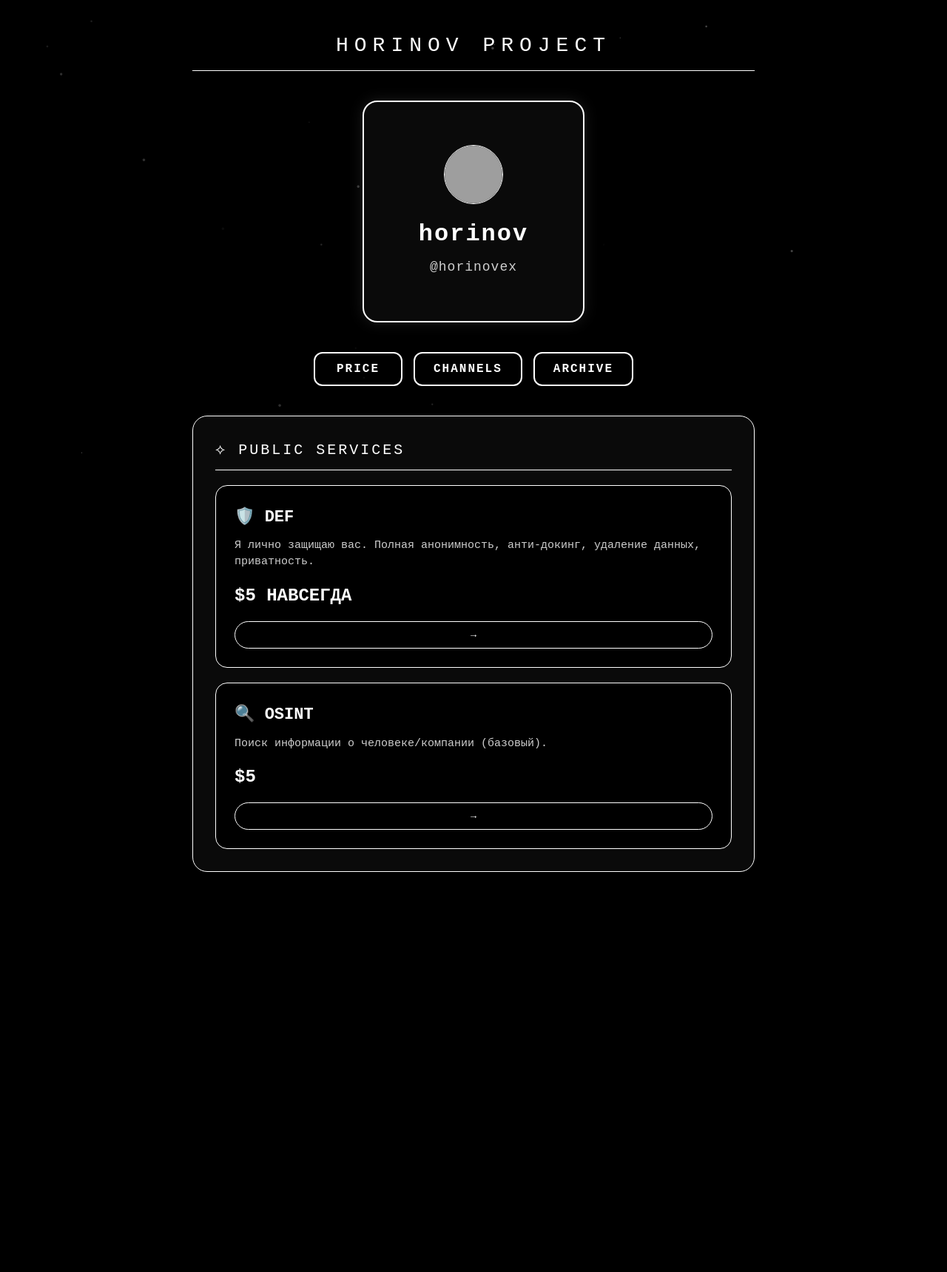
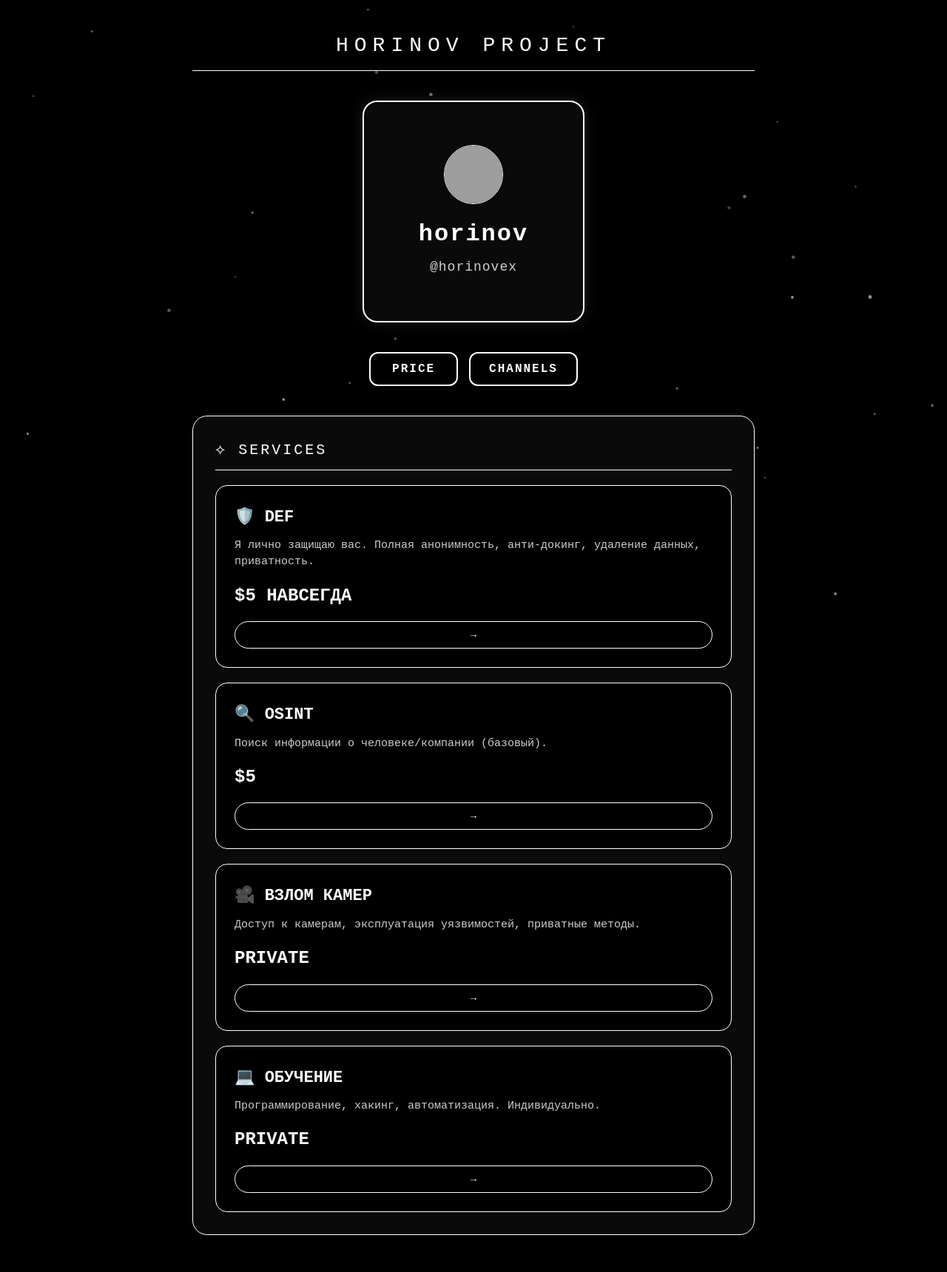
Before and after one commit to extrenovka/horinoveix-site, a Flask app: page / in a window 1280 px wide. Shown: the whole page at 74% size. Before the commit the page ends 1179 px from the top, so only its background shows below. Run offline with Flask 3, Linux system fonts and the light colour scheme; grey boxes are pictures that could not be loaded.

Commit message:
avatar added

```diff
--- a/templates/index.html
+++ b/templates/index.html
@@ -36,7 +36,8 @@
             position: absolute;
             color: #fff;
             user-select: none;
-            opacity: 0.3;
+            opacity: 0.4;
+            font-size: 10px;
             animation: fall linear infinite;
             border-radius: 50%;
         }
@@ -358,25 +323,25 @@
     <div class="container">
         <div class="project-title">HORINOV PROJECT</div>
 
-        <!-- Квадрат с ником -->
+        <!-- Квадрат с ником и аватаркой -->
         <div class="profile-card">
             <div class="avatar">
-                <img src="https://ibb.co/GfWsJXhw" alt="avatar" onerror="this.style.display='none'; this.parentElement.innerHTML='📷';">
+                <!-- АВАТАРКА УЖЕ ВСТАВЛЕНА -->
+                <img src="https://i.ibb.co/wZSJLTvH/photo-2026-02-09-00-15-27-2.jpg" alt="avatar" onerror="this.style.display='none'; this.parentElement.innerHTML='📷';">
             </div>
             <div class="nick-large">horinov</div>
             <div class="nick-small">@horinovex</div>
         </div>
 
-        <!-- Навигация (3 кнопки) -->
+        <!-- Навигация -->
         <div class="nav">
             <button class="nav-btn" onclick="showSection('price')">PRICE</button>
             <button class="nav-btn" onclick="showSection('channels')">CHANNELS</button>
-            <button class="nav-btn" onclick="showSection('archive')">ARCHIVE</button>
         </div>
 
-        <!-- Price Section (публичные услуги) -->
+        <!-- Price Section (с приваткой) -->
         <div id="price-section" class="section active">
-            <div class="section-title">⟡ PUBLIC SERVICES</div>
+            <div class="section-title">⟡ SERVICES</div>
             <div class="price-grid">
                 <!-- DEF -->
                 <div class="price-card">
@@ -397,51 +362,41 @@
                     <div class="price-value">$5</div>
                     <button class="order-btn" onclick="order('OSINT basic')">→</button>
                 </div>
+
+                <!-- Взлом камер (приватка) -->
+                <div class="price-card">
+                    <div class="price-name">🎥 ВЗЛОМ КАМЕР</div>
+                    <div class="price-desc">
+                        Доступ к камерам, эксплуатация уязвимостей, приватные методы.
+                    </div>
+                    <div class="price-value">PRIVATE</div>
+                    <button class="order-btn" onclick="order('Взлом камер')">→</button>
+                </div>
+
+                <!-- Обучение (приватка) -->
+                <div class="price-card">
+                    <div class="price-name">💻 ОБУЧЕНИЕ</div>
+                    <div class="price-desc">
+                        Программирование, хакинг, автоматизация. Индивидуально.
+                    </div>
+                    <div class="price-value">PRIVATE</div>
+                    <button class="order-btn" onclick="order('Обучение')">→</button>
+                </div>
             </div>
         </div>
 
-        <!-- Channels Section -->
+        <!-- Channels Section (2 канала) -->
         <div id="channels-section" class="section">
-            <div class="section-title">⟡ CHANNEL</div>
+            <div class="section-title">⟡ CHANNELS</div>
             <div class="channels-grid">
-                <a href="https://t.me/horinovpr" target="_blank" class="channel-card">
-                    <div class="channel-name">📢 @horinovpr</div>
+                <a href="https://t.me/portalhor" target="_blank" class="channel-card">
+                    <div class="channel-name">📢 @portalhor</div>
                     <div style="font-size: 14px; opacity: 0.8;">основной канал</div>
                 </a>
-            </div>
-        </div>
-
-        <!-- Archive Section (ПРИВАТКА) -->
-        <div id="archive-section" class="section">
-            <div class="section-title">⟡ PRIVATE ARCHIVE</div>
-            <div class="archive-grid">
-                <!-- Взлом камер -->
-                <div class="archive-item" onclick="order('Взлом камер')">
-                    <div class="archive-icon">🎥</div>
-                    <div class="archive-name">Взлом камер</div>
-                    <div class="archive-desc">Доступ к камерам, эксплуатация уязвимостей</div>
-                </div>
-
-                <!-- Обучение программированию -->
-                <div class="archive-item" onclick="order('Обучение программированию')">
-                    <div class="archive-icon">💻</div>
-                    <div class="archive-name">Обучение программированию</div>
-                    <div class="archive-desc">Python, C++, хакинг, автоматизация</div>
-                </div>
-
-                <!-- OSINT продвинутый -->
-                <div class="archive-item" onclick="order('OSINT продвинутый')">
-                    <div class="archive-icon">🔍</div>
-                    <div class="archive-name">OSINT (продвинутый)</div>
-                    <div class="archive-desc">Закрытые методы, базы, пробив</div>
-                </div>
-
-                <!-- Анонимность -->
-                <div class="archive-item" onclick="order('Анонимность')">
-                    <div class="archive-icon">🛡️</div>
-                    <div class="archive-name">Анонимность</div>
-                    <div class="archive-desc">Полная безопасность, анти-слежка, OPSEC</div>
-                </div>
+                <a href="https://t.me/cgathorinov" target="_blank" class="channel-card">
+                    <div class="channel-name">💬 @cgathorinov</div>
+                    <div style="font-size: 14px; opacity: 0.8;">чат</div>
+                </a>
             </div>
         </div>
     </div>
@@ -461,14 +416,15 @@
         // Снег
         function createSnow() {
             const snow = document.getElementById('snow');
-            for (let i = 0; i < 50; i++) {
+            for (let i = 0; i < 70; i++) {
                 const flake = document.createElement('div');
                 flake.className = 'snowflake';
                 flake.innerHTML = '•';
                 flake.style.left = Math.random() * 100 + '%';
                 flake.style.animationDuration = Math.random() * 3 + 2 + 's';
-                flake.style.fontSize = Math.random() * 10 + 5 + 'px';
-                flake.style.opacity = Math.random() * 0.3;
+                flake.style.fontSize = Math.random() * 12 + 6 + 'px';
+                flake.style.opacity = Math.random() * 0.4 + 0.2;
+                flake.style.animationDelay = Math.random() * 5 + 's';
                 snow.appendChild(flake);
             }
         }
```
Also changed, not shown: other parts of templates/index.html (+5 -40 lines).
